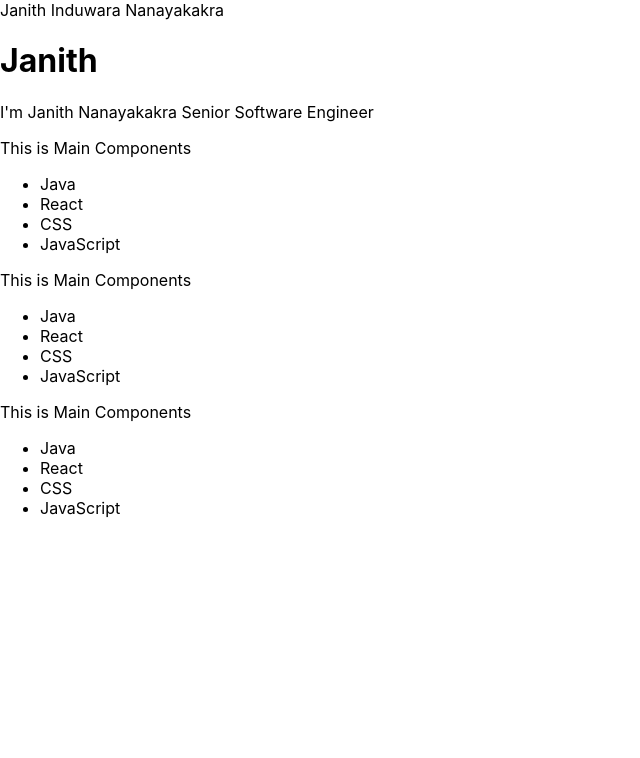
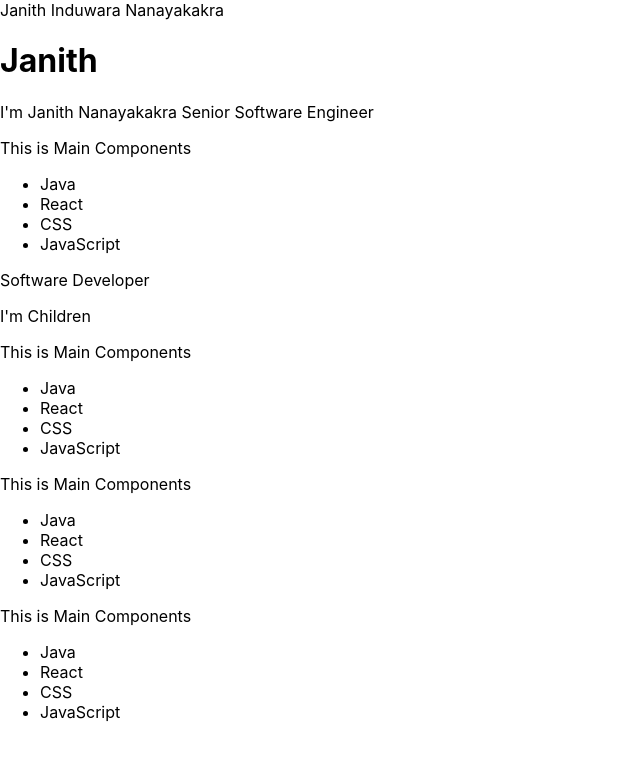
Before and after one commit to JanithNanayakkaraSE0612/React_Dev, a JavaScript app in the folder dev_react_app/: page / in a window 1280 px wide. Shown: the top 758 px of the page, without its empty margins (0-640 px from the left). Built offline with nearby package versions, Linux system fonts and the light colour scheme; the HTML template or start-up script is replaced by a standard one.

Commit message:
Today Lesson Close

```diff
--- a/dev_react_app/src/App.js
+++ b/dev_react_app/src/App.js
@@ -25,6 +25,12 @@ function App() {
       <h1>Janith</h1>
     </div>
     <p>I'm Janith Nanayakakra Senior Software Engineer</p>
+    <Main>
+      <p>Software Developer</p>
+      <p>
+        I'm Children
+      </p>
+    </Main>
     <Main />
     <Main />
     <Main />
--- a/dev_react_app/src/Components/Main.js
+++ b/dev_react_app/src/Components/Main.js
@@ -6,6 +6,9 @@ function Main(props){
             <li>CSS</li>
             <li>JavaScript</li>
         </ul>
+        {
+            props.children
+        }
     </div>)
 }
 
```
